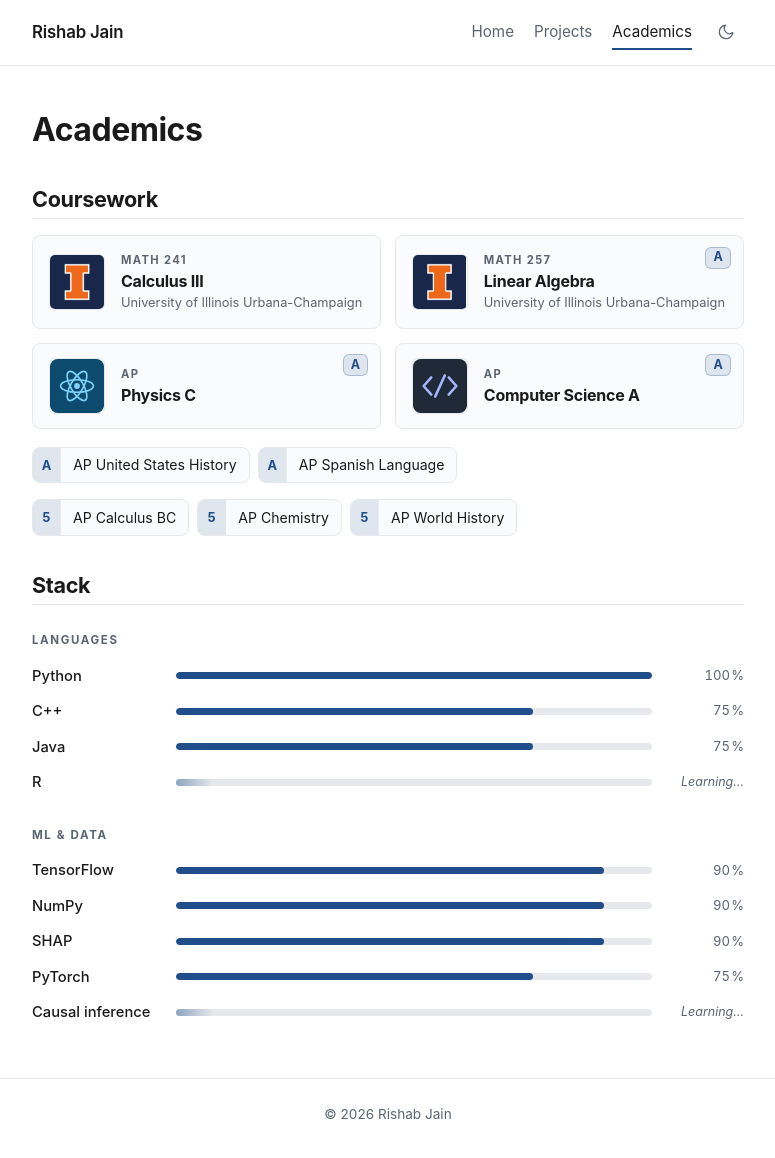
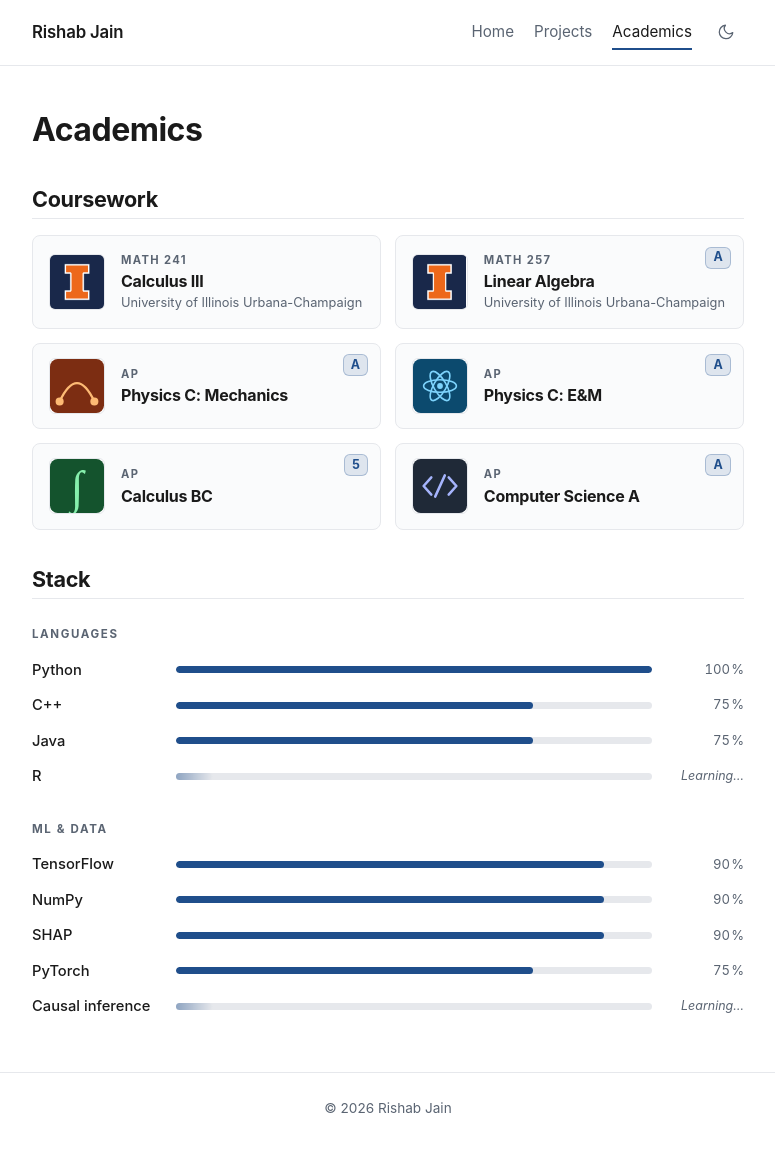
Before and after one commit to rishabjainX/rishabjainX.github.io, a Jekyll site: the page built from _pages/academics.md, in a window 1280 px wide and 1165 px high. Shown: the top 1158 px of the window, without its empty margins (252-1027 px from the left). Built offline with Jekyll 4.4.1, drawn with Linux system fonts in a browser that asks for light colours.

Commit message:
Split Physics C into Mechanics + E&M, add Calc BC (5), drop result chips

```diff
--- a/_pages/academics.md
+++ b/_pages/academics.md
@@ -30,10 +30,28 @@ permalink: /academics/
 
   <div class="course-card">
     <span class="course-grade">A</span>
+    <img class="course-logo" src="{{ '/assets/images/academics/ap-physics-mech.svg' | relative_url }}" alt="">
+    <div class="course-meta">
+      <p class="course-code">AP</p>
+      <h3 class="course-title">Physics C: Mechanics</h3>
+    </div>
+  </div>
+
+  <div class="course-card">
+    <span class="course-grade">A</span>
     <img class="course-logo" src="{{ '/assets/images/academics/ap-physics.svg' | relative_url }}" alt="">
     <div class="course-meta">
       <p class="course-code">AP</p>
-      <h3 class="course-title">Physics C</h3>
+      <h3 class="course-title">Physics C: E&amp;M</h3>
+    </div>
+  </div>
+
+  <div class="course-card">
+    <span class="course-grade">5</span>
+    <img class="course-logo" src="{{ '/assets/images/academics/ap-calc.svg' | relative_url }}" alt="">
+    <div class="course-meta">
+      <p class="course-code">AP</p>
+      <h3 class="course-title">Calculus BC</h3>
     </div>
   </div>
 
@@ -45,15 +63,6 @@ permalink: /academics/
       <h3 class="course-title">Computer Science A</h3>
     </div>
   </div>
-</div>
-
-<div class="results">
-  <div class="result-chip"><span class="result-grade">A</span><span class="result-course">AP United States History</span></div>
-  <div class="result-chip"><span class="result-grade">A</span><span class="result-course">AP Spanish Language</span></div>
-  <span class="result-break" aria-hidden="true"></span>
-  <div class="result-chip"><span class="result-grade">5</span><span class="result-course">AP Calculus BC</span></div>
-  <div class="result-chip"><span class="result-grade">5</span><span class="result-course">AP Chemistry</span></div>
-  <div class="result-chip"><span class="result-grade">5</span><span class="result-course">AP World History</span></div>
 </div>
 
 ## Stack
```
Also changed, not shown: assets/images/academics/ap-calc.svg (added), assets/images/academics/ap-physics-mech.svg (added).
